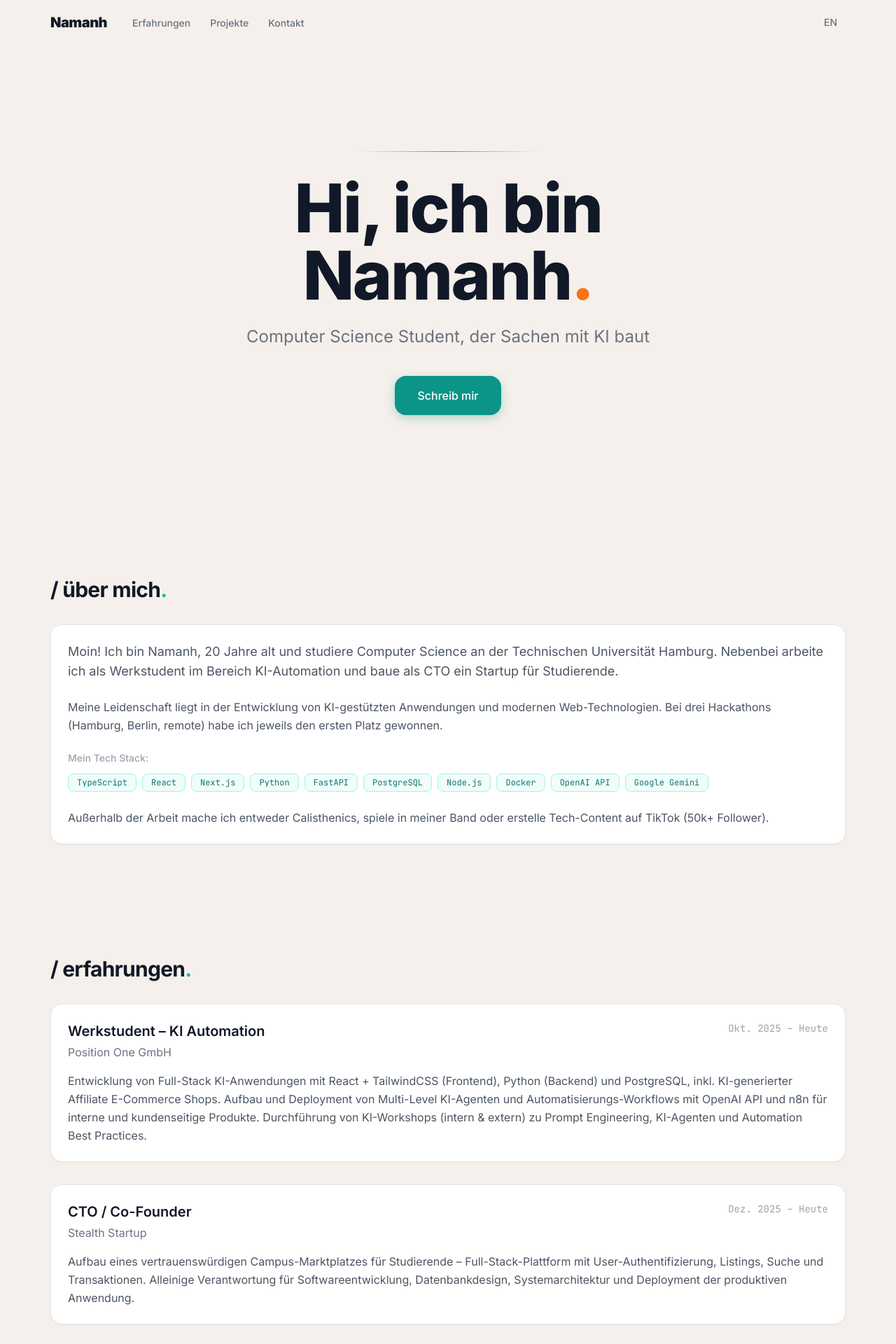
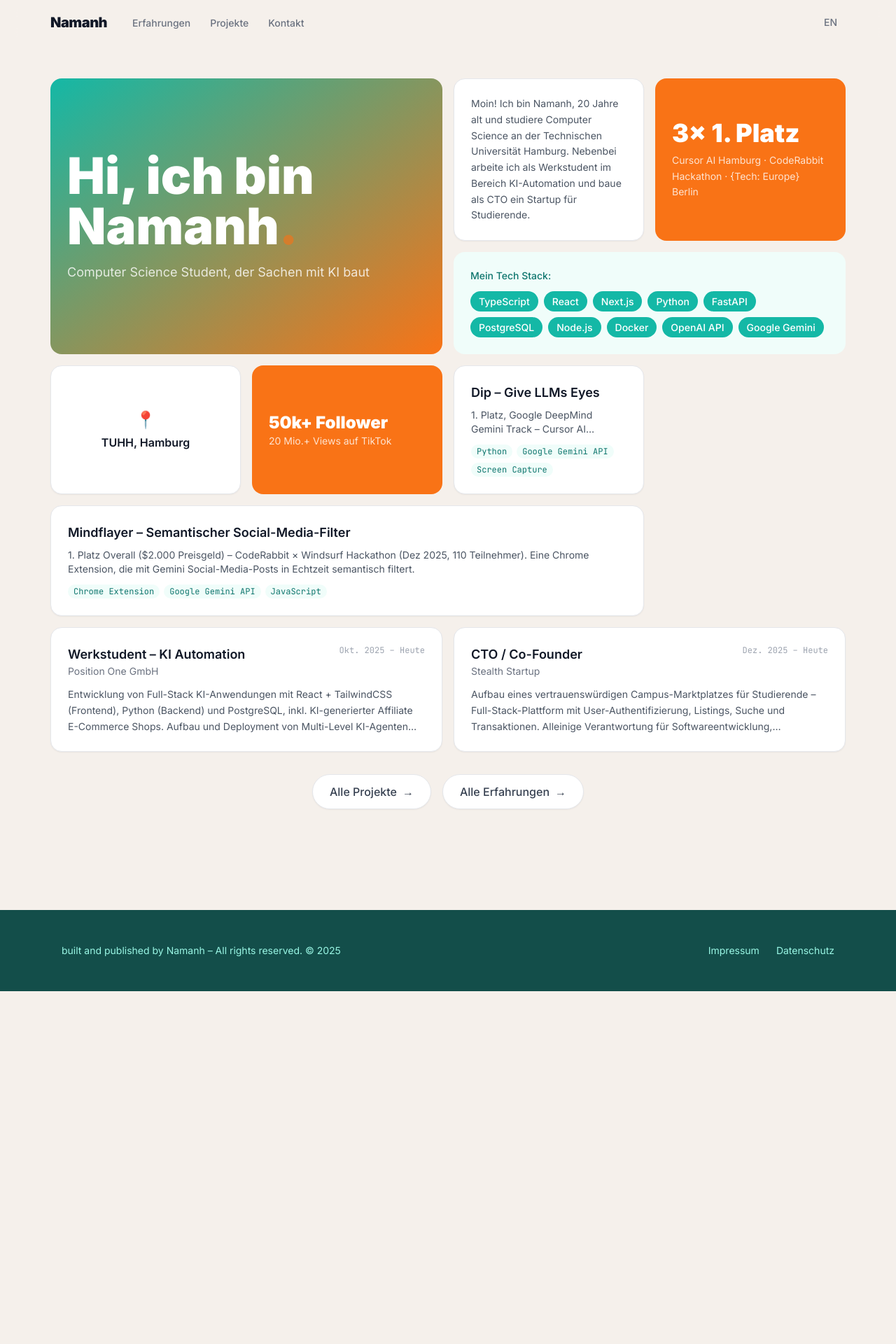
Before and after one commit to Namainchick/personalWebPage, a Next.js app: page / in a window 1280 px wide. Shown: the top 1920 px of the page at 70% size. After the commit the page ends 1416 px from the top, so only its background shows below. Built offline with nearby package versions, Linux system fonts and the light colour scheme.

Commit message:
feat: rewrite homepage as single bento grid with colored cards

```diff
--- a/app/page.tsx
+++ b/app/page.tsx
@@ -1,7 +1,6 @@
 "use client";
 
 import Card from "@/components/Card";
-import SectionHeading from "@/components/SectionHeading";
 import ViewAllButton from "@/components/ViewAllButton";
 import { useLanguage } from "@/contexts/LanguageContext";
 import { useTranslatedExperiences, useTranslatedProjects } from "@/hooks/useTranslatedData";
@@ -10,127 +9,113 @@ export default function Home() {
   const { t } = useLanguage();
   const experiences = useTranslatedExperiences();
   const projects = useTranslatedProjects();
+
+  const techStack = [
+    "TypeScript", "React", "Next.js", "Python", "FastAPI",
+    "PostgreSQL", "Node.js", "Docker", "OpenAI API", "Google Gemini",
+  ];
+
   return (
-    <div className="mx-auto max-w-[1200px] px-4 md:px-6 lg:px-8">
-      {/* Hero Section */}
-      <section className="min-h-[85vh] flex flex-col justify-center items-center py-20 md:py-32 text-center">
-        <div className="max-w-3xl mx-auto">
-          {/* Decorative Line */}
-          <div
-            className="w-64 h-px bg-gradient-to-r from-transparent via-teal-500 to-transparent mb-8 mx-auto"
-            aria-hidden="true"
-          />
-
-          <h1 className="text-6xl md:text-8xl font-extrabold tracking-tight mb-6 leading-[1.1] text-gray-900">
+    <div className="mx-auto max-w-[1200px] px-4 md:px-6 lg:px-8 py-8 md:py-12">
+      <div className="bento-grid">
+        {/* Row 1-2: Hero + About + Hackathon */}
+        <Card variant="gradient" className="col-span-2 row-span-2 flex flex-col justify-center min-h-[280px]">
+          <h1 className="text-5xl md:text-7xl font-black leading-tight">
             {t.home.hero.greeting}
             <span className="blinking-dot">.</span>
           </h1>
-
-          <p className="text-xl md:text-2xl text-gray-500 mb-10 leading-relaxed max-w-2xl mx-auto">
+          <p className="mt-4 text-lg text-white/80">
             {t.home.hero.tagline}
           </p>
+        </Card>
 
-          <a
-            href="mailto:namanh.bui2005@gmail.com"
-            className="inline-flex items-center justify-center px-8 py-4 rounded-2xl font-medium text-white bg-teal-600 hover:bg-teal-700 shadow-[0_4px_14px_rgba(13,148,136,0.3)] hover:shadow-[0_6px_20px_rgba(13,148,136,0.4)] transition-all duration-200 focus-visible:outline-none focus-visible:ring-2 focus-visible:ring-teal-500 focus-visible:ring-offset-2 focus-visible:ring-offset-[#FAFAF8]"
-          >
-            {t.home.hero.cta}
-          </a>
-        </div>
-      </section>
-
-      {/* Über mich */}
-      <section className="py-20">
-        <SectionHeading>{t.home.about.heading}</SectionHeading>
-
-        <div>
-          <Card>
-            <div className="space-y-6 text-gray-600 leading-relaxed">
-              <p className="text-lg">
+        <Card variant="white" className="col-span-1 flex flex-col justify-center">
+          <p className="text-gray-600 leading-relaxed text-sm">
             {t.home.about.intro}
           </p>
+        </Card>
 
-              <p>
-                {t.home.about.passion}
+        <Card variant="coral" className="col-span-1 flex flex-col justify-center">
+          <p className="text-4xl font-black mb-2">{t.home.hackathon.title}</p>
+          <p className="text-white/80 text-sm leading-relaxed">
+            {t.home.hackathon.events}
           </p>
+        </Card>
 
-              <div>
-                <p className="mb-3 text-gray-400 text-sm font-medium">{t.home.about.techStack}</p>
+        {/* Row 3: Tech Stack + Location + TikTok */}
+        <Card variant="light-teal" className="col-span-2">
+          <p className="text-sm font-medium text-teal-700 mb-3">{t.home.about.techStack}</p>
           <div className="flex flex-wrap gap-2">
-                  {['TypeScript', 'React', 'Next.js', 'Python', 'FastAPI', 'PostgreSQL', 'Node.js', 'Docker', 'OpenAI API', 'Google Gemini'].map((tech) => (
+            {techStack.map((tech) => (
               <span
                 key={tech}
-                      className="tech-tag px-3 py-1 text-xs font-mono bg-teal-50 text-teal-700 border border-teal-200 rounded-lg"
-                    >
-                      {tech}
-                    </span>
-                  ))}
-                </div>
-              </div>
-
-              <p>
-                {t.home.about.hobbies}
-              </p>
-            </div>
-          </Card>
-        </div>
-      </section>
-
-      {/* Teaser: Erfahrungen */}
-      <section className="py-20">
-        <SectionHeading>{t.home.experiences.heading}</SectionHeading>
-
-        <div className="grid gap-6 md:gap-8 mb-8">
-          {experiences.slice(0, 2).map((exp) => (
-            <Card key={exp.id} hoverable>
-              <div className="flex flex-col md:flex-row md:items-start md:justify-between gap-4 mb-4">
-                <div>
-                  <h3 className="text-xl font-semibold mb-1 text-gray-900">{exp.role}</h3>
-                  <p className="text-gray-500">{exp.organization}</p>
-                </div>
-                <span className="text-sm text-gray-400 font-mono md:text-right">
-                  {exp.period}
-                </span>
-              </div>
-              <p className="text-gray-600 leading-relaxed">{exp.impact}</p>
-            </Card>
-          ))}
-        </div>
-
-        <ViewAllButton href="/erfahrungen">
-          {t.home.experiences.viewAll}
-        </ViewAllButton>
-      </section>
-
-      {/* Teaser: Projekte */}
-      <section className="py-20">
-        <SectionHeading>{t.home.projects.heading}</SectionHeading>
-
-        <div className="grid md:grid-cols-2 gap-6 md:gap-8 mb-8">
-          {projects.slice(0, 2).map((project) => (
-            <Card key={project.id} hoverable>
-              <h3 className="text-xl font-semibold mb-3 text-gray-900">{project.title}</h3>
-              <p className="text-gray-600 mb-4 leading-relaxed">
-                {project.description}
-              </p>
-              <div className="flex flex-wrap gap-2">
-                {project.techStack.map((tech) => (
-                  <span
-                    key={tech}
-                    className="tech-tag px-3 py-1 text-xs font-mono bg-teal-50 text-teal-700 border border-teal-200 rounded-lg"
+                className="tech-pill bg-teal-500 text-white"
               >
                 {tech}
               </span>
             ))}
           </div>
         </Card>
+
+        <Card variant="white" className="col-span-1 flex flex-col justify-center items-center text-center">
+          <span className="text-2xl mb-1" role="img" aria-label="Location">📍</span>
+          <p className="font-semibold text-gray-900">{t.home.location}</p>
+        </Card>
+
+        <Card variant="coral" className="col-span-1 flex flex-col justify-center">
+          <p className="text-2xl font-black">{t.home.tiktok.title}</p>
+          <p className="text-white/80 text-sm">{t.home.tiktok.subtitle}</p>
+        </Card>
+
+        {/* Row 4: Featured Projects */}
+        {projects.slice(0, 1).map((project) => (
+          <Card key={project.id} variant="white" hoverable className="col-span-1">
+            <h3 className="text-lg font-semibold mb-2 text-gray-900">{project.title}</h3>
+            <p className="text-gray-600 text-sm mb-3 line-clamp-2">{project.description}</p>
+            <div className="flex flex-wrap gap-1.5">
+              {project.techStack.slice(0, 3).map((tech) => (
+                <span key={tech} className="tech-tag px-2 py-0.5 text-xs font-mono bg-teal-50 text-teal-700 rounded-full">
+                  {tech}
+                </span>
               ))}
             </div>
+          </Card>
+        ))}
 
-        <ViewAllButton href="/projekte">
-          {t.home.projects.viewAll}
-        </ViewAllButton>
-      </section>
+        {projects.slice(1, 2).map((project) => (
+          <Card key={project.id} variant="white" hoverable className="col-span-3">
+            <h3 className="text-lg font-semibold mb-2 text-gray-900">{project.title}</h3>
+            <p className="text-gray-600 text-sm mb-3 line-clamp-2">{project.description}</p>
+            <div className="flex flex-wrap gap-1.5">
+              {project.techStack.slice(0, 5).map((tech) => (
+                <span key={tech} className="tech-tag px-2 py-0.5 text-xs font-mono bg-teal-50 text-teal-700 rounded-full">
+                  {tech}
+                </span>
+              ))}
+            </div>
+          </Card>
+        ))}
+
+        {/* Row 5: Featured Experiences */}
+        {experiences.slice(0, 2).map((exp) => (
+          <Card key={exp.id} variant="white" hoverable className="col-span-2">
+            <div className="flex flex-col md:flex-row md:items-start md:justify-between gap-2 mb-3">
+              <div>
+                <h3 className="text-lg font-semibold text-gray-900">{exp.role}</h3>
+                <p className="text-gray-500 text-sm">{exp.organization}</p>
+              </div>
+              <span className="text-xs text-gray-400 font-mono">{exp.period}</span>
+            </div>
+            <p className="text-gray-600 text-sm leading-relaxed line-clamp-3">{exp.impact}</p>
+          </Card>
+        ))}
+
+        {/* Row 6: CTA Buttons */}
+        <div className="col-span-4 flex flex-wrap gap-4 justify-center py-4">
+          <ViewAllButton href="/projekte">{t.home.cta.projects}</ViewAllButton>
+          <ViewAllButton href="/erfahrungen">{t.home.cta.experiences}</ViewAllButton>
+        </div>
+      </div>
     </div>
   );
 }
```
Lines whose indentation alone changed are shown as unchanged.
